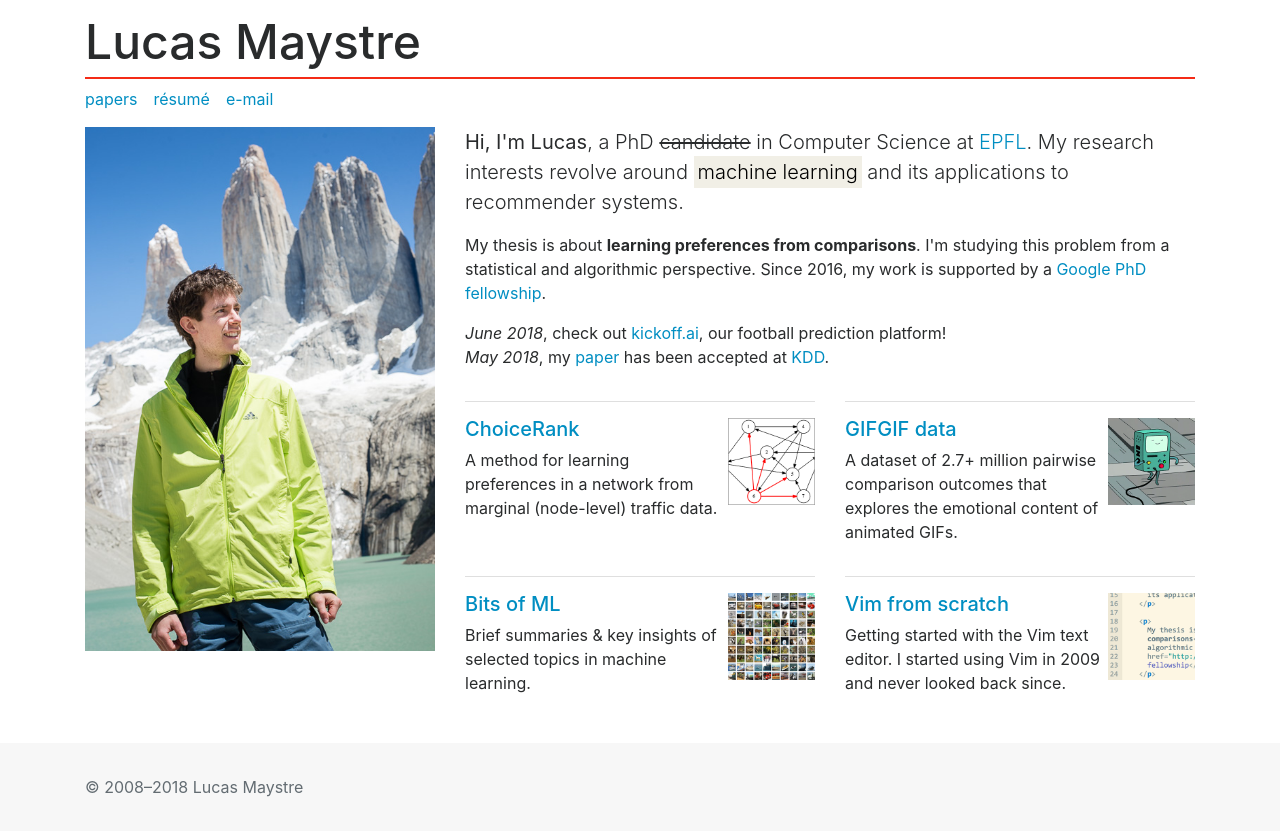
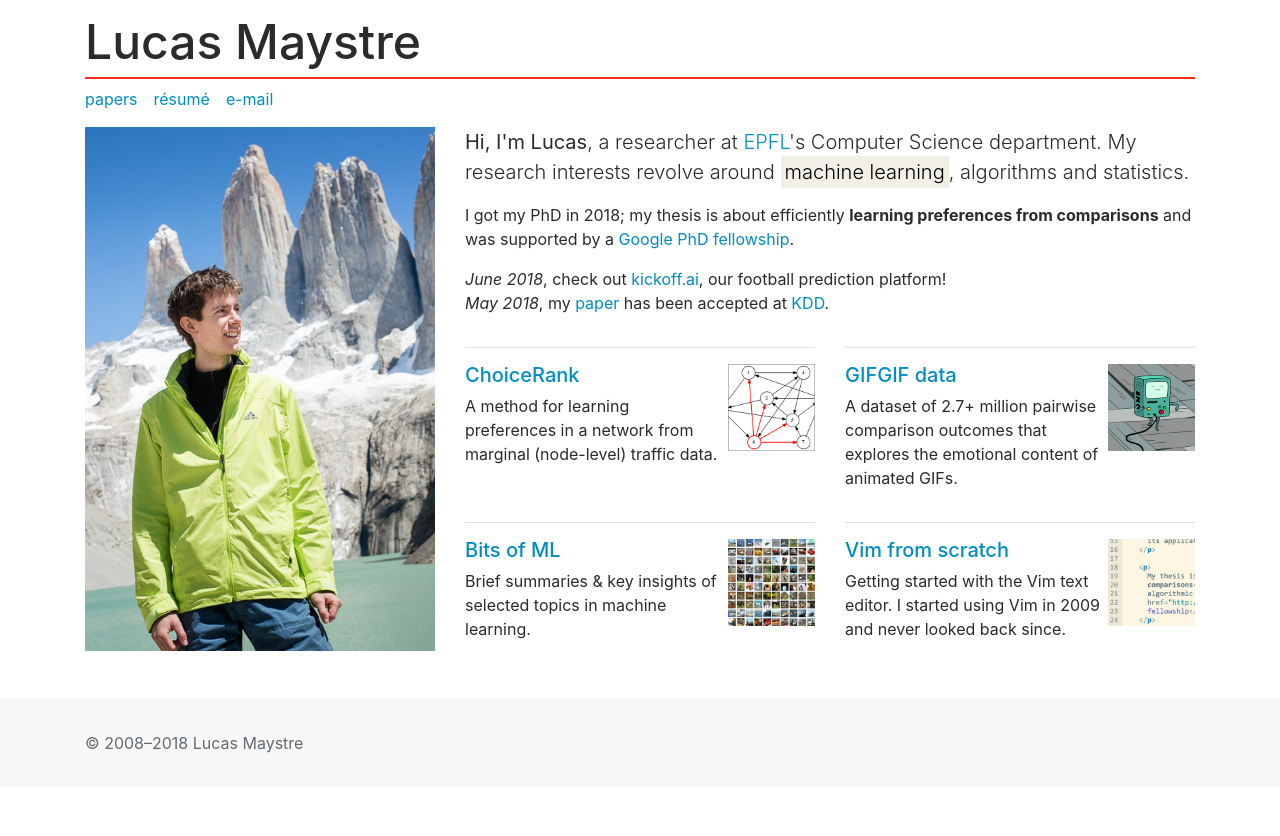
Before and after one commit to lucasmaystre/lum-web, a Jekyll site: the page built from index.html, in a window 1280 px wide. Shown: the top 836 px of the page. Built offline with Jekyll 4.4.1, drawn with Linux system fonts in a browser that asks for light colours.

Commit message:
Rephrased intro text on home page.

```diff
--- a/index.html
+++ b/index.html
@@ -9,16 +9,14 @@ layout: default
 
   <div class="col">
     <p class="lead">
-      <strong>Hi, I'm Lucas</strong>, a PhD <del>candidate</del> in Computer Science at <a
-      href="http://ic.epfl.ch/">EPFL</a>.
-      My research interests revolve around <mark>machine learning</mark> and
-      its applications to recommender systems.
+      <strong>Hi, I'm Lucas</strong>, a researcher at <a
+      href="http://ic.epfl.ch/">EPFL</a>'s Computer Science department.
+      My research interests revolve around <mark>machine learning</mark>, algorithms and statistics.
     </p>
 
     <p>
-      My thesis is about <strong>learning preferences from
-      comparisons</strong>. I'm studying this problem from a statistical and
-      algorithmic perspective. Since 2016, my work is supported by a <a
+      I got my PhD in 2018; my thesis is about efficiently <strong>learning preferences from
+      comparisons</strong> and was supported by a <a
       href="http://goo.gl/fgXi1N">Google PhD
       fellowship</a>.
     </p>
```
